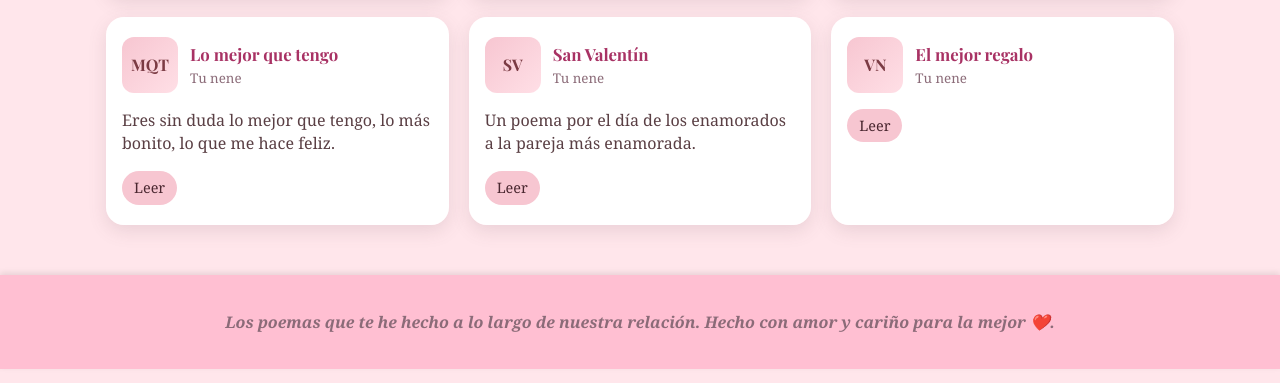
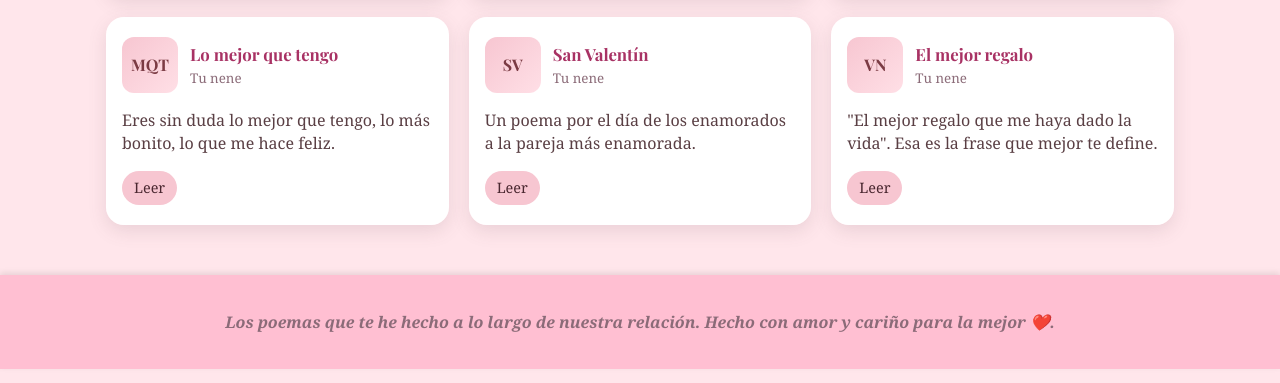
Before and after one commit to neverforever01/Never-Forever, a plain HTML site: page Poemas.html in a window 1280 px wide. Shown: the part 417-800 px from the top of the page. Drawn offline with nearby package versions, Linux system fonts and the light colour scheme; a web font is replaced by a local one.

Commit message:
Update Poemas.html

```diff
--- a/Poemas.html
+++ b/Poemas.html
@@ -354,7 +354,7 @@ Porque eres el regalo con el que tanto soñaba" >
             <small>Tu nene</small>
           </div>
         </div>
-        <p class="excerpt"></p>
+        <p class="excerpt"> "El mejor regalo que me haya dado la vida". Esa es la frase que mejor te define.</p>
         <span class="readmore">Leer</span>
       </article>
     </section>
```
